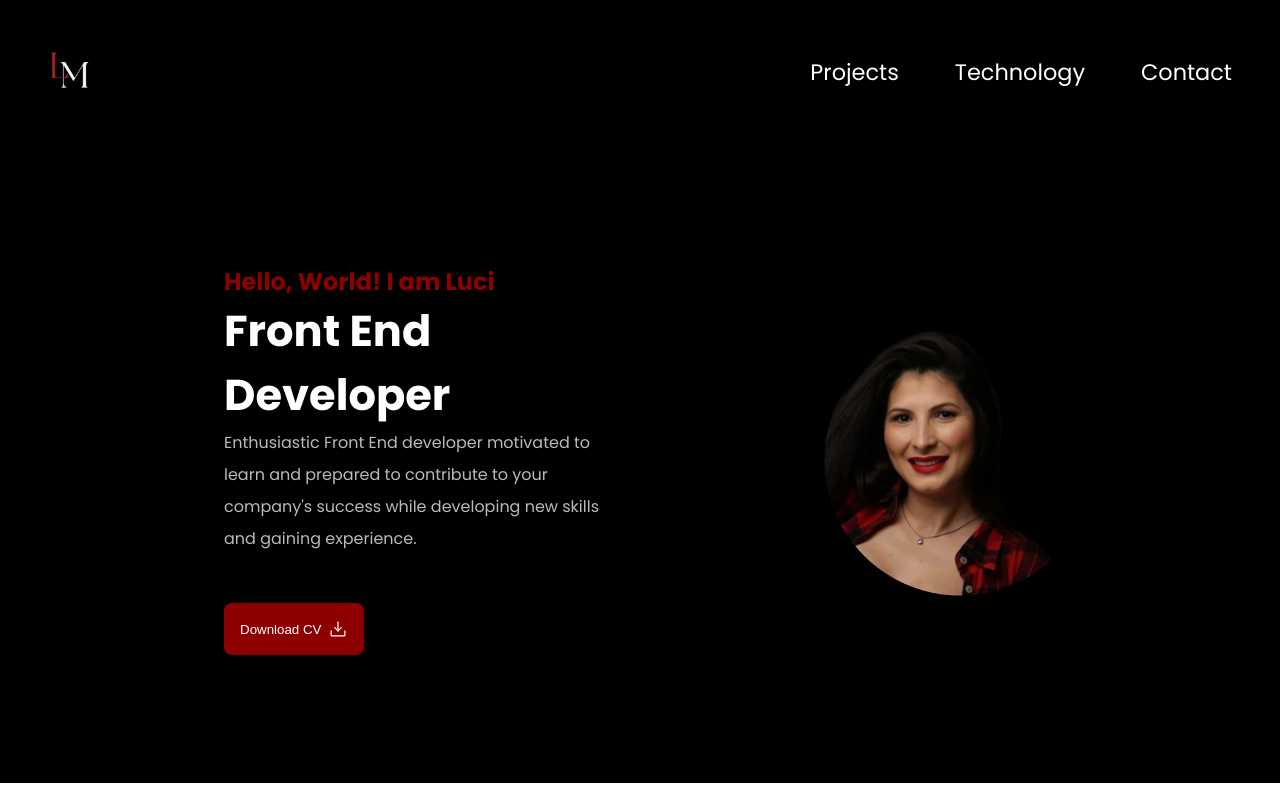
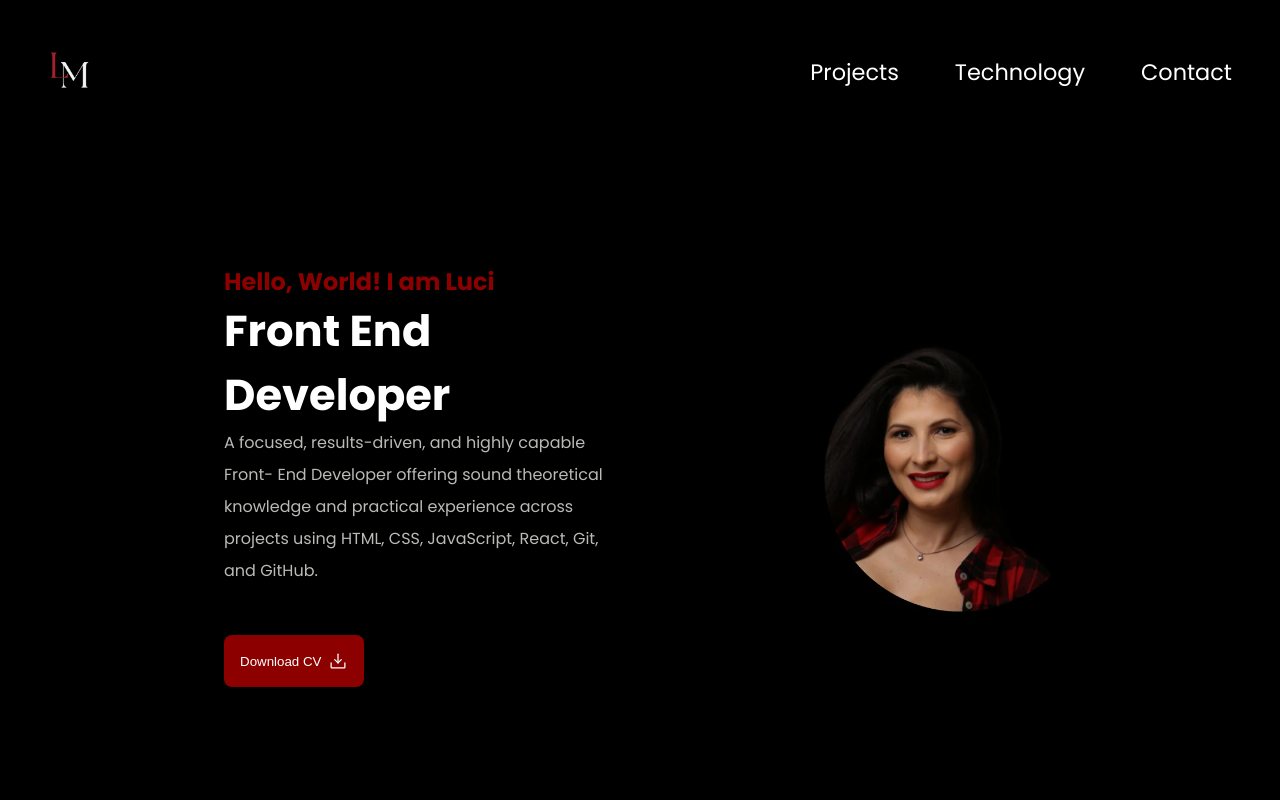
Before and after one commit to LuciMacedo/LuciWebPage, a React (Vite) app: page / in a window 1280 px wide. Shown: the top 800 px of the page. Built offline with nearby package versions, Linux system fonts and the light colour scheme.

Commit message:
pudate profile header

```diff
--- a/src/assets/components/header/Header.jsx
+++ b/src/assets/components/header/Header.jsx
@@ -11,7 +11,7 @@ export function Header() {
       <article>
         <strong>Hello, World! I am Luci</strong>
         <h1>Front End Developer</h1>
-        <p>Enthusiastic Front End developer motivated to learn and prepared to contribute to your company's success while developing new skills and gaining experience.</p>
+        <p>A focused, results-driven, and highly capable Front- End Developer offering sound theoretical knowledge and practical experience across projects using HTML, CSS, JavaScript, React, Git, and GitHub.</p>
         <button>
           <a href={lucicv} target="_blank" download>
             Download CV
```
